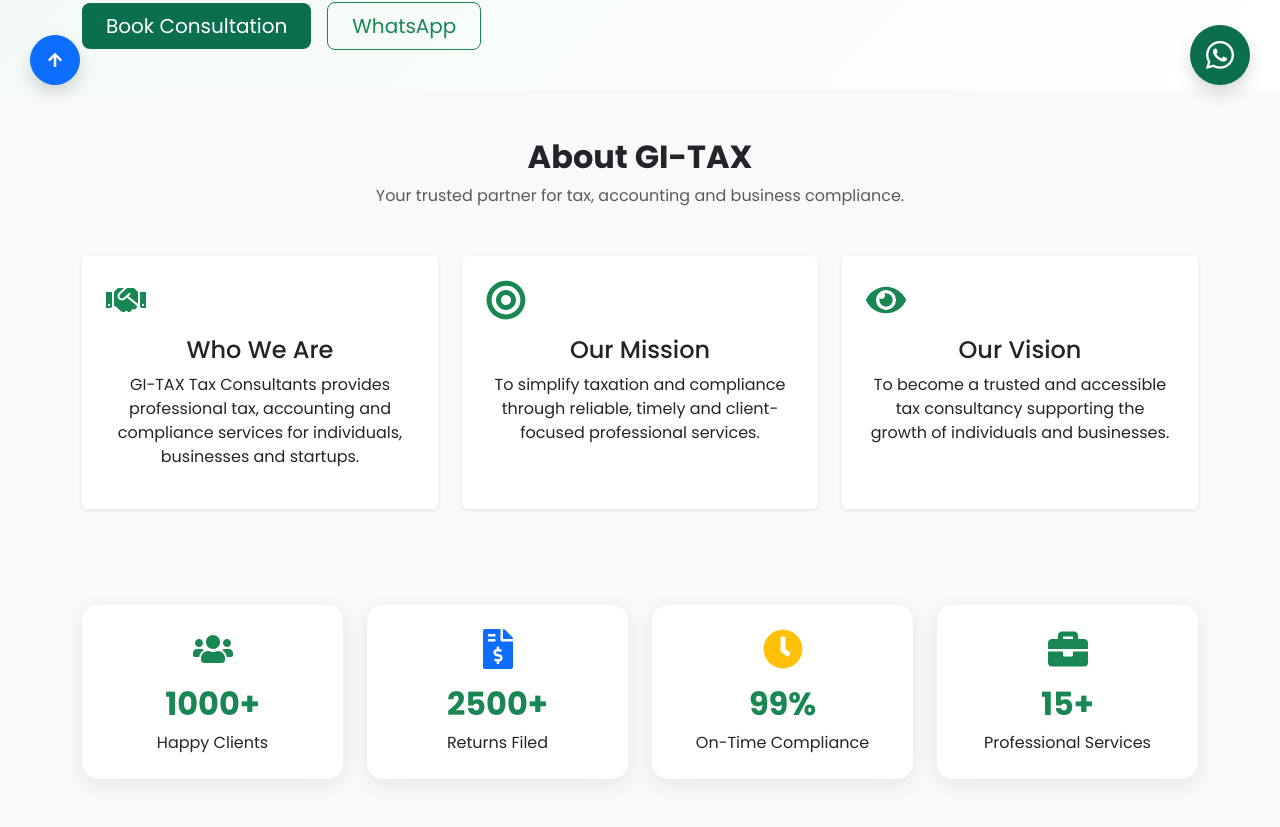
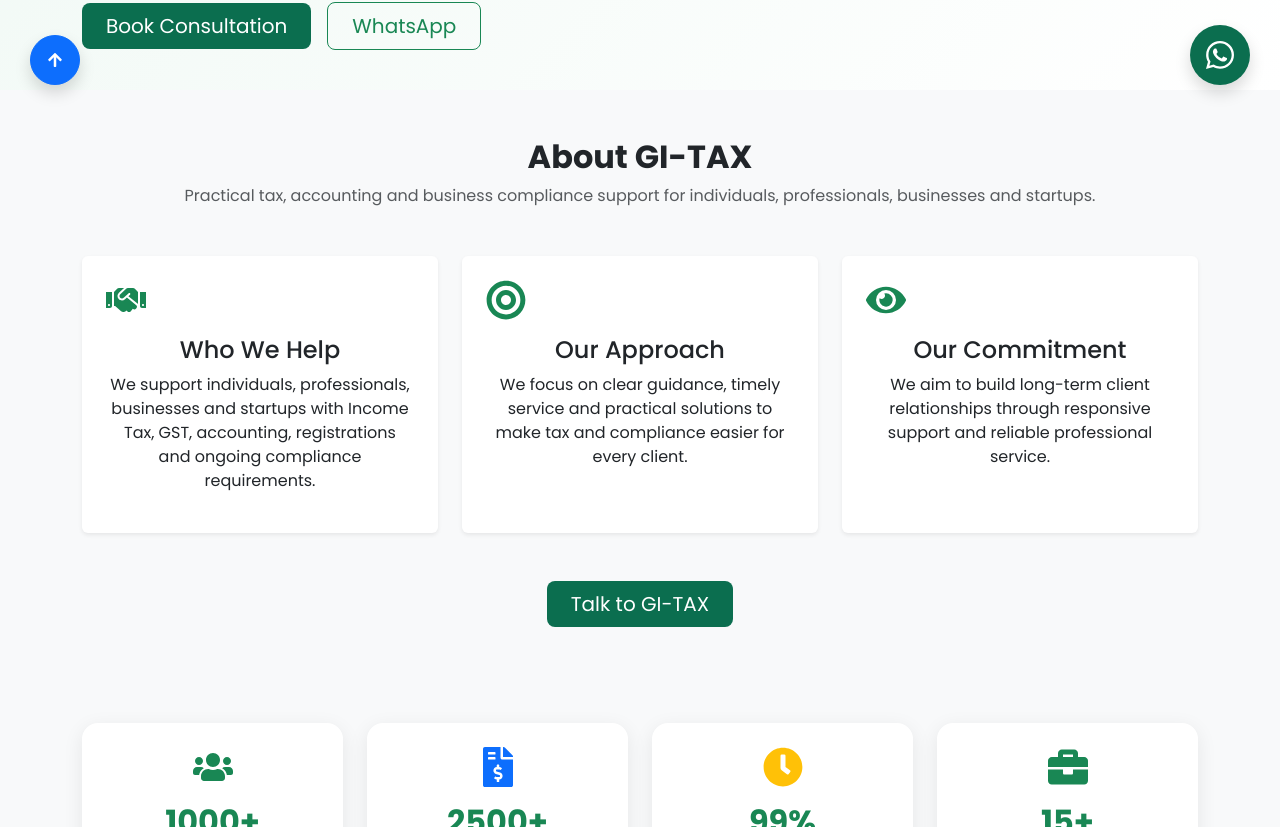
Before and after one commit to GITAX-CONS/gitax-cons.github.io, a React (Vite) app: page / in a window 1280 px wide. Shown: the part 685-1512 px from the top of the page. Built offline with nearby package versions, Linux system fonts and the light colour scheme.

Commit message:
Improve About GI-TAX section

```diff
--- a/src/components/About.jsx
+++ b/src/components/About.jsx
@@ -10,45 +10,72 @@
       <div className="container">
         <div className="text-center mb-5">
           <h2 className="fw-bold">About GI-TAX</h2>
+
           <p className="text-muted">
-            Your trusted partner for tax, accounting and business compliance.
+            Practical tax, accounting and business compliance support
+            for individuals, professionals, businesses and startups.
           </p>
         </div>
 
         <div className="row g-4">
           <div className="col-lg-4">
             <div className="card border-0 shadow-sm h-100 p-4 text-center">
-              <FaHandshake size={40} className="text-success mb-3" />
-              <h4>Who We Are</h4>
+              <FaHandshake
+                size={40}
+                className="text-success mb-3"
+              />
+
+              <h4>Who We Help</h4>
+
               <p>
-                GI-TAX Tax Consultants provides professional tax,
-                accounting and compliance services for individuals,
-                businesses and startups.
+                We support individuals, professionals, businesses and
+                startups with Income Tax, GST, accounting, registrations
+                and ongoing compliance requirements.
               </p>
             </div>
           </div>
 
           <div className="col-lg-4">
             <div className="card border-0 shadow-sm h-100 p-4 text-center">
-              <FaBullseye size={40} className="text-success mb-3" />
-              <h4>Our Mission</h4>
+              <FaBullseye
+                size={40}
+                className="text-success mb-3"
+              />
+
+              <h4>Our Approach</h4>
+
               <p>
-                To simplify taxation and compliance through reliable,
-                timely and client-focused professional services.
+                We focus on clear guidance, timely service and practical
+                solutions to make tax and compliance easier for every
+                client.
               </p>
             </div>
           </div>
 
           <div className="col-lg-4">
             <div className="card border-0 shadow-sm h-100 p-4 text-center">
-              <FaEye size={40} className="text-success mb-3" />
-              <h4>Our Vision</h4>
+              <FaEye
+                size={40}
+                className="text-success mb-3"
+              />
+
+              <h4>Our Commitment</h4>
+
               <p>
-                To become a trusted and accessible tax consultancy
-                supporting the growth of individuals and businesses.
+                We aim to build long-term client relationships through
+                responsive support and reliable professional service.
               </p>
             </div>
           </div>
+        </div>
+
+        <div className="text-center mt-5">
+          <a
+            href="#contact"
+            className="btn btn-success btn-lg px-4"
+          >
+            Talk to GI-TAX
+          </a>
         </div>
       </div>
     </section>
```
